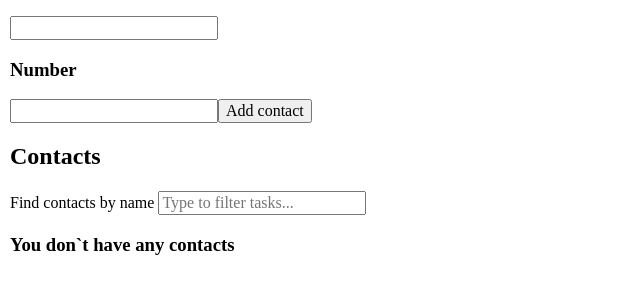
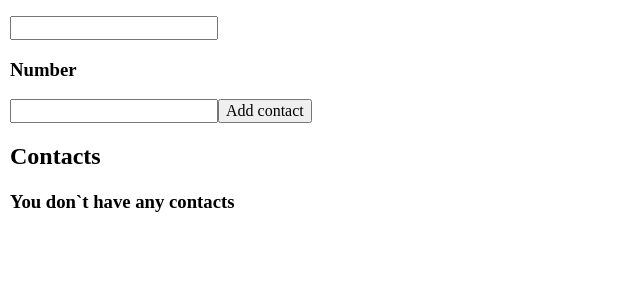
Before and after one commit to SergiiMostepan/goit-react-hw-03-components, a React app: page / in a window 1280 px wide. Shown: the part 292-586 px from the top of the page, without its empty margins (0-640 px from the left). Built offline with nearby package versions, Linux system fonts and the light colour scheme.

Commit message:
fixed filter

```diff
--- a/src/components/Contacts/Contacts.js
+++ b/src/components/Contacts/Contacts.js
@@ -72,7 +72,9 @@ export default class Contacts extends Component {
         <h1> Phonebook </h1>
         <InputForm onAddContacts={this.addContacts}> </InputForm>
         <h2> Contacts </h2>
-        <Filter value={this.state.filter} onChangeFilter={this.changeFilte} />
+        {this.state.contacts.length >= 3 && (
+          <Filter value={this.state.filter} onChangeFilter={this.changeFilte} />
+        )}
         <ContactList
           contacts={
             this.state.contacts.length > 2 ? filteredTasks : this.state.contacts
```
Also changed, not shown: build/asset-manifest.json, build/index.html, build/service-worker.js, 3 other files.
